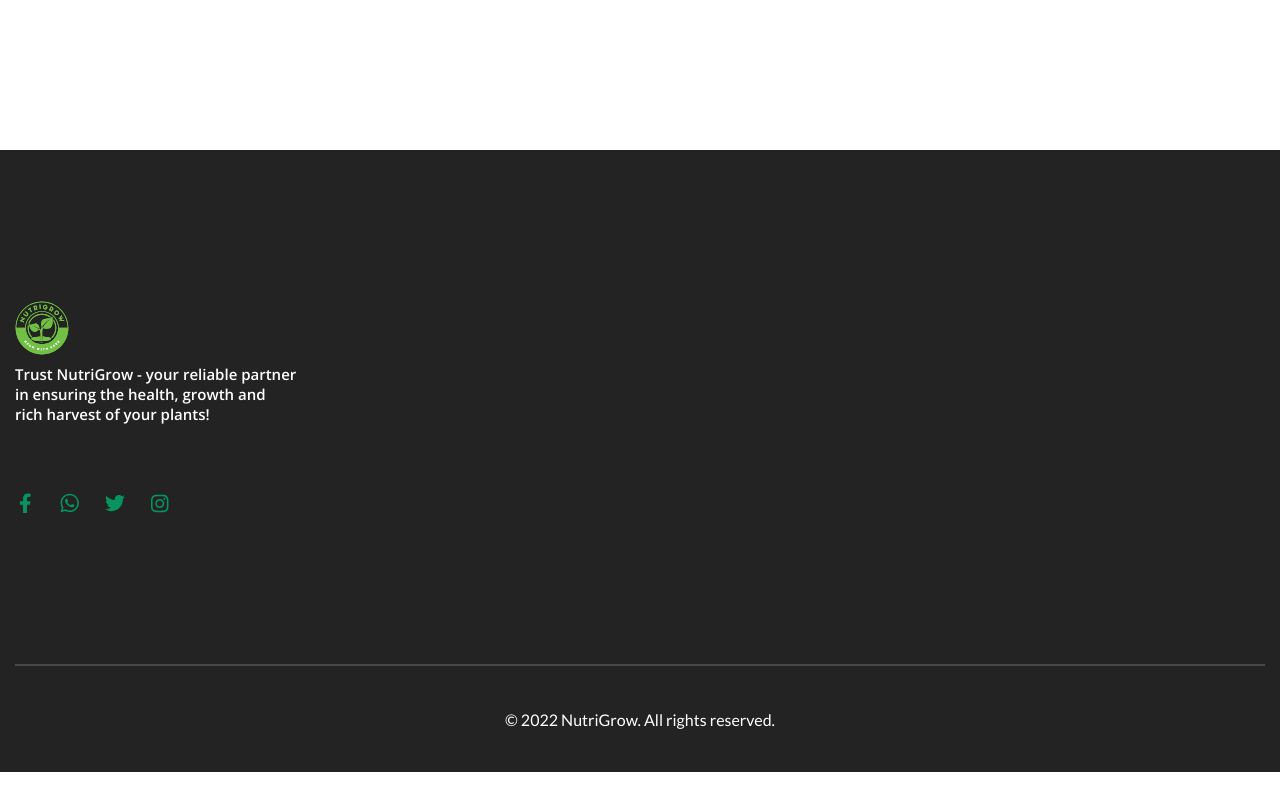
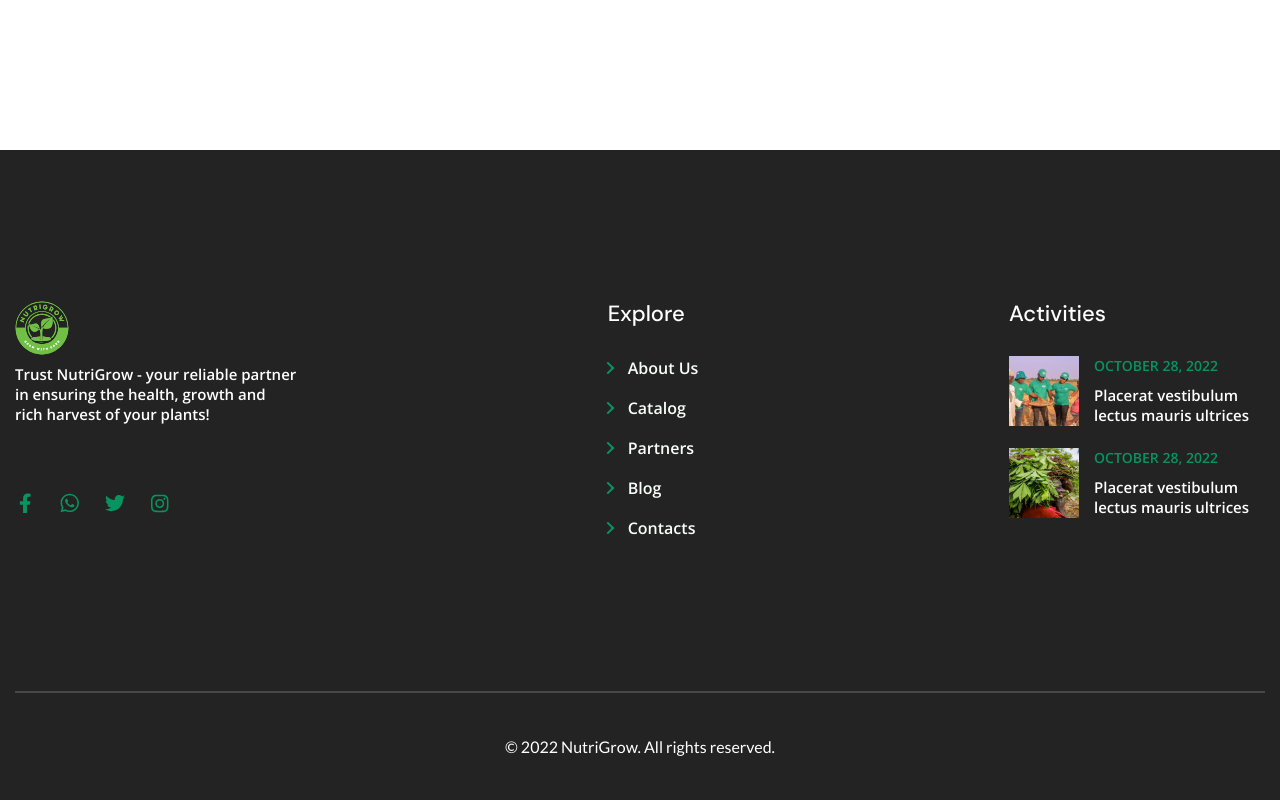
Before and after one commit to Zohid7717/nutrigrow2, a Next.js app: page /en in a window 1280 px wide. Shown: the part 2333-3133 px from the top of the page. Before the commit the page ends 3105 px from the top, so only its background shows below. Built offline with nearby package versions, Linux system fonts and the light colour scheme.

Commit message:
21.02.24

```diff
--- a/messages/en.json
+++ b/messages/en.json
@@ -64,7 +64,11 @@
   },
   "Footer": {
     "social":{
+      "h3":"Explore",
       "p":"Trust NutriGrow - your reliable partner in ensuring the health, growth and rich harvest of your plants!"
+    },
+    "activities":{
+      "h3":"Activities"
     },
     "privacy":"All rights reserved."
   }
--- a/messages/ru.json
+++ b/messages/ru.json
@@ -64,7 +64,11 @@
   },
   "Footer":{
     "social":{
+      "h3":"Нивигация",
       "p": "Доверьтесь NutriGrow – вашему надежному партнеру в обеспечении здоровья, роста и богатого урожая ваших растений!"
+    },
+    "activities":{
+      "h3":"Деятельность"
     },
     "privacy":"Все права защищены."
   }
--- a/messages/uz.json
+++ b/messages/uz.json
@@ -64,7 +64,10 @@
   },
   "Footer":{
     "social":{
+      "h3":"Navigatsiya",
       "p": "NutriGrow – o'simliklaringiz salomatligi, o'sishi va mo'l hosilini ta'minlashda ishonchli hamkoringiz!"
+    },"activities":{
+      "h3":"Faoliyat"
     },
     "privacy":"Barcha huquqlar himoyalangan."
   }
--- /dev/null
+++ b/src/components/TheFooter/Activities.tsx
@@ -0,0 +1,16 @@
+import { useTranslations } from 'next-intl';
+import ActivitiesSwiper from './ActivitiesSwiper';
+import './styles/Activities.scss'
+
+
+function Activities() {
+  const t = useTranslations('Footer.activities')
+  return (
+    <div className='activities'>
+      <h3>{t('h3')}</h3>
+      <ActivitiesSwiper/>
+    </div>
+  );
+}
+
+export default Activities;
--- /dev/null
+++ b/src/components/TheFooter/ActivitiesSwiper.tsx
@@ -0,0 +1,77 @@
+'use client'
+import { Swiper, SwiperSlide } from 'swiper/react';
+import { Pagination, Autoplay } from 'swiper/modules';
+import 'swiper/css';
+import 'swiper/css/pagination';
+import Image from 'next/image';
+import img1 from "../../../public/image/bg/img1.jpg";
+import img2 from "../../../public/image/bg/img2.jpg";
+import Link from 'next/link';
+
+function ActivitiesSwiper() {
+  return (
+    <div className='activitues-swiper'>
+
+      <Swiper
+        direction={'vertical'}
+        pagination={{
+          clickable: true,
+        }}
+        loop={true}
+        slidesPerView={2}
+        modules={[Autoplay]}
+        autoplay={{ delay: 3000 }}
+        className="mySwiper"
+        onSlideChange={() => console.log('slide change')}
+        onSwiper={(swiper) => console.log(swiper)}
+      >
+        <SwiperSlide>
+          <div className="activitues-swiper__slide">
+            <Link href='#'>
+              <Image src={img1} alt='img1' width={70} height={70} />
+            </Link>
+            <div className="activitues-swiper__slide-text">
+              <p>October 28, 2022</p>
+              <h4>Placerat vestibulum lectus mauris ultrices</h4>
+            </div>
+          </div>
+        </SwiperSlide>
+        <SwiperSlide>
+          <div className="activitues-swiper__slide">
+            <Link href='#'>
+              <Image src={img2} alt='img2' width={70} height={70} />
+            </Link>
+            <div className="activitues-swiper__slide-text">
+              <p>October 28, 2022</p>
+              <h4>Placerat vestibulum lectus mauris ultrices</h4>
+            </div>
+          </div>
+        </SwiperSlide>
+        <SwiperSlide>
+          <div className="activitues-swiper__slide">
+            <Link href='#'>
+              <Image src={img1} alt='img1' width={70} height={70} />
+            </Link>
+            <div className="activitues-swiper__slide-text">
+              <p>October 28, 2022</p>
+              <h4>Placerat vestibulum lectus mauris ultrices</h4>
+            </div>
+          </div>
+        </SwiperSlide>
+        <SwiperSlide>
+          <div className="activitues-swiper__slide">
+            <Link href='#'>
+              <Image src={img2} alt='img1' width={70} height={70} />
+            </Link>
+            <div className="activitues-swiper__slide-text">
+              <p>October 28, 2022</p>
+              <h4>Placerat vestibulum lectus mauris ultrices</h4>
+            </div>
+          </div>
+        </SwiperSlide>
+      </Swiper>
+    </div>
+  );
+}
+
+export default ActivitiesSwiper;
--- a/src/components/TheFooter/Explore.tsx
+++ b/src/components/TheFooter/Explore.tsx
@@ -1,7 +1,20 @@
+import { useTranslations } from 'next-intl';
+import Link from 'next/link';
+import './styles/Explore.scss'
+
 function Explore() {
+  const t = useTranslations('Navigation')
+  const t2 = useTranslations('Footer.social')
   return (
     <div className='explore'>
-
+      <h3>{ t2('h3')}</h3>
+      <div className="explore__items">
+        <Link href='/'>{ t('home')}</Link>
+        <Link href=''>{t('catalog')}</Link>
+        <Link href=''>{t('partners')}</Link>
+        <Link href=''>{t('blog')}</Link>
+        <Link href=''>{t('contacts')}</Link>
+      </div>
     </div>
   );
 }
--- a/src/components/TheFooter/TheFooter.tsx
+++ b/src/components/TheFooter/TheFooter.tsx
@@ -3,6 +3,7 @@ import Social from './Social';
 import './styles/TheFooter.scss'
 import { useTranslations } from 'next-intl';
 import Explore from './Explore';
+import Activities from './Activities';
 
 function TheFooter() {
   const t = useTranslations('Footer')
@@ -13,6 +14,7 @@ function TheFooter() {
           <div className="footer__main">
             <Social />
             <Explore />
+            <Activities/>
           </div>
           <p className="footer__copyright"><Link href='/privacy'>© 2022 NutriGrow. {t('privacy')} </Link></p>
         </div>
--- /dev/null
+++ b/src/components/TheFooter/styles/Activities.scss
@@ -0,0 +1,57 @@
+.activities {
+  display: flex;
+  flex-direction: column;
+  gap: 29px;
+
+  h3 {
+    font-family: "DM Sans";
+    font-weight: 500;
+    font-size: 22px;
+    line-height: 118%;
+    color: #fff;
+  }
+}
+
+.activitues-swiper {
+  height: 184px;
+  overflow: hidden;
+
+  &__slide {
+    display: flex;
+    height: 70px;
+    width: 256px;
+    gap: 15px;
+  }
+
+  &__slide-text {
+    display: flex;
+    flex-direction: column;
+    justify-content: space-between;
+
+    p {
+      font-family: "Open Sans";
+      font-weight: 600;
+      font-size: 14px;
+      line-height: 143%;
+      text-transform: uppercase;
+      color: #079460;
+    }
+
+    h4 {
+      font-family: "Open Sans";
+      font-weight: 600;
+      font-size: 15px;
+      line-height: 133%;
+      color: #fff;
+    }
+  }
+}
+
+.swiper-slide {
+  color: white;
+  height: 50%;
+}
+
+.swiper {
+  height: 184px;
+}
--- /dev/null
+++ b/src/components/TheFooter/styles/Explore.scss
@@ -0,0 +1,65 @@
+.explore {
+  display: flex;
+  flex-direction: column;
+
+  h3 {
+    font-family: 'DM Sans';
+    font-weight: 500;
+    font-size: 22px;
+    line-height: 118%;
+    color: #fff;
+  }
+
+  &__items {
+    display: flex;
+    flex-direction: column;
+    flex-grow: 1;
+    justify-content: space-between;
+    margin-top: 29px;
+
+    a {
+      font-family: 'Open Sans';
+      font-weight: 600;
+      font-size: 16px;
+      line-height: 150%;
+      color: #f8fef9;
+      display: block;
+      margin-left: 20px;
+      align-items: center;
+      position: relative;
+
+      &::before {
+        content: '';
+        display: block;
+        width: 7px;
+        height: 7px;
+        border-bottom: 2px solid #079460;
+        border-right: 2px solid #079460;
+        transform: translate(-50%, -50%) rotate(-45deg);
+        position: absolute;
+        top: 50%;
+        left: -20px;
+      }
+
+      &:hover {
+        &::before {
+          animation: move 0.5s ease-in-out;
+        }
+      }
+    }
+  }
+}
+@keyframes move {
+  0% {
+    left: -20px;
+  }
+  33% {
+    left: -30px;
+  }
+  66% {
+    left: -10px;
+  }
+  100% {
+    left: -20px;
+  }
+}
--- a/src/components/TheFooter/styles/TheFooter.scss
+++ b/src/components/TheFooter/styles/TheFooter.scss
@@ -4,9 +4,11 @@ footer{
 .footer{
   &__main{
     padding: clamp(35px, 11.8vw, 165px) 0;
-    border-bottom: 2px solid #484848;
+    display: flex;
+    justify-content: space-between;
   }
   &__copyright{
+    border-top: 2px solid #484848;
     text-align: center;
     padding: clamp(15px, 3.42vw, 48px) 0;
     color: white;
--- a/src/components/TheHome/ProductAdvantages/FirstAdvantage.tsx
+++ /dev/null
@@ -1,9 +0,0 @@
-function FirstAdvantage() {
-  return (
-    <div>
-
-    </div>
-  );
-}
-
-export default FirstAdvantage;
--- a/src/components/TheHome/ProductAdvantages/ProductAdvantages.tsx
+++ b/src/components/TheHome/ProductAdvantages/ProductAdvantages.tsx
@@ -1,11 +1,9 @@
 import AdvantagesList from './AdvantagesList';
-import FirstAdvantage from './FirstAdvantage';
 
 function ProductAdvantages() {
   return (
     <div className='product-advantages'>
       <AdvantagesList/>
-      <FirstAdvantage/>
     </div>
   );
 }
```
Also changed, not shown: public/image/bg/img1.jpg (added), public/image/bg/img2.jpg (added).
